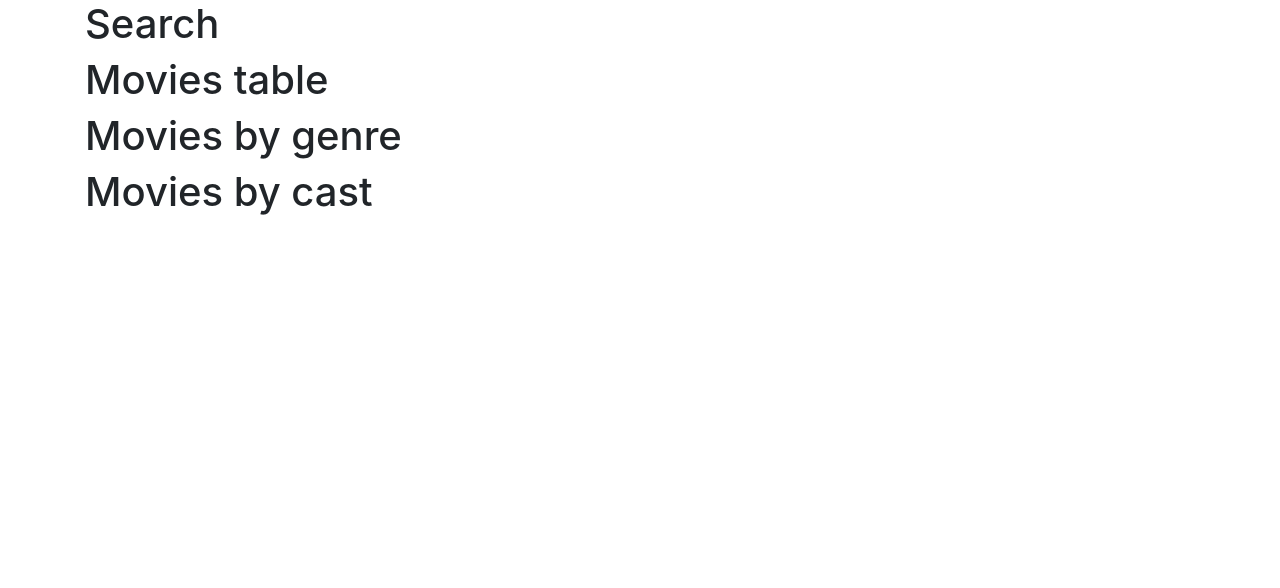
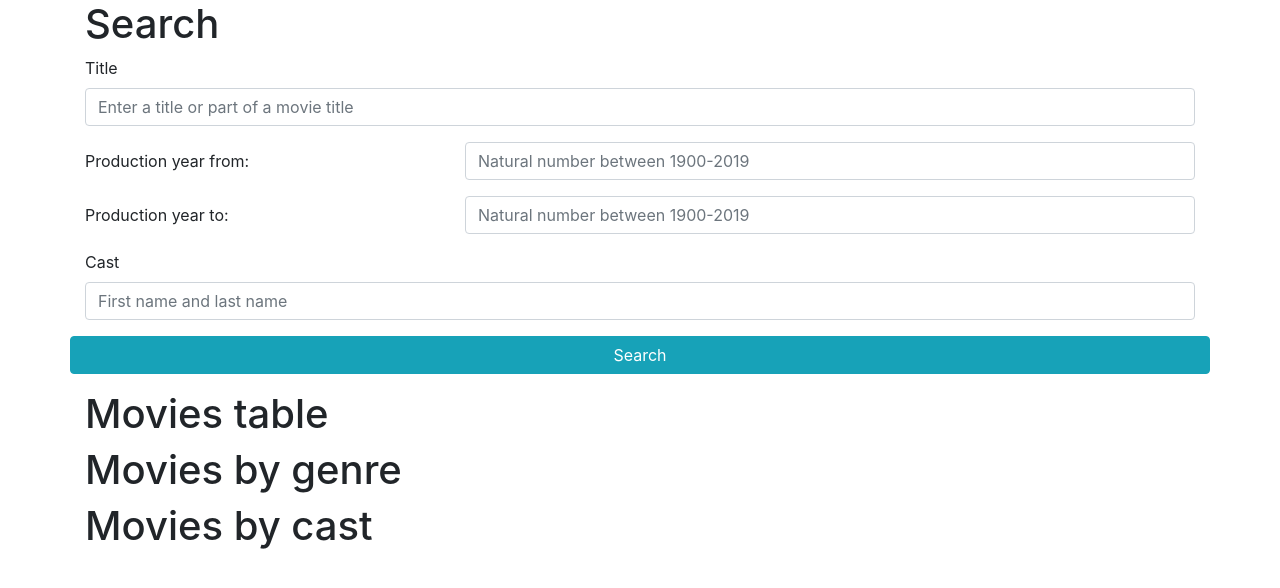
Before and after one commit to By698/awji3-filmy, a Vue app: page / in a window 1280 px wide. Shown: the top 588 px of the page. Built offline with nearby package versions, Linux system fonts and the light colour scheme; what vue-underscore would draw is missing.

Commit message:
add search form

```diff
--- a/src/App.vue
+++ b/src/App.vue
@@ -14,7 +14,7 @@ import MoviesByGenre from "./components/MoviesByGenre";
 import MoviesByCast from "./components/MoviesByCast";
 
 export default {
-  name: "app",
+  name: "App",
   components: {
     Search,
     MoviesTable,
--- a/src/components/Search.vue
+++ b/src/components/Search.vue
@@ -1,6 +1,51 @@
 <template>
   <div class="search">
     <h1>Search</h1>
+    <form>
+      <div class="form-group">
+        <label for="inputTitle">Title</label>
+        <input
+          type="text"
+          id="inputTitle"
+          placeholder="Enter a title or part of a movie title"
+          class="form-control"
+        />
+      </div>
+      <div class="form-group row">
+        <label for="inputProductionForm" class="col-sm-4 col-form-label">Production year from:</label>
+        <div class="col-sm-8">
+          <input
+            type="text"
+            id="inputProductionForm"
+            placeholder="Natural number between 1900-2019"
+            class="form-control"
+          />
+        </div>
+      </div>
+      <div class="form-group row">
+        <label for="inputProductionTo" class="col-sm-4 col-form-label">Production year to:</label>
+        <div class="col-sm-8">
+          <input
+            type="text"
+            id="inputProductionTo"
+            placeholder="Natural number between 1900-2019"
+            class="form-control"
+          />
+        </div>
+      </div>
+      <div class="form-group">
+        <label for="inputCast">Cast</label>
+        <input
+          type="text"
+          id="inputCast"
+          placeholder="First name and last name"
+          class="form-control"
+        />
+      </div>
+      <div class="form-group row">
+        <input type="button" value="Search" class="btn btn-info col-sm-12" />
+      </div>
+    </form>
   </div>
 </template>
 
```
